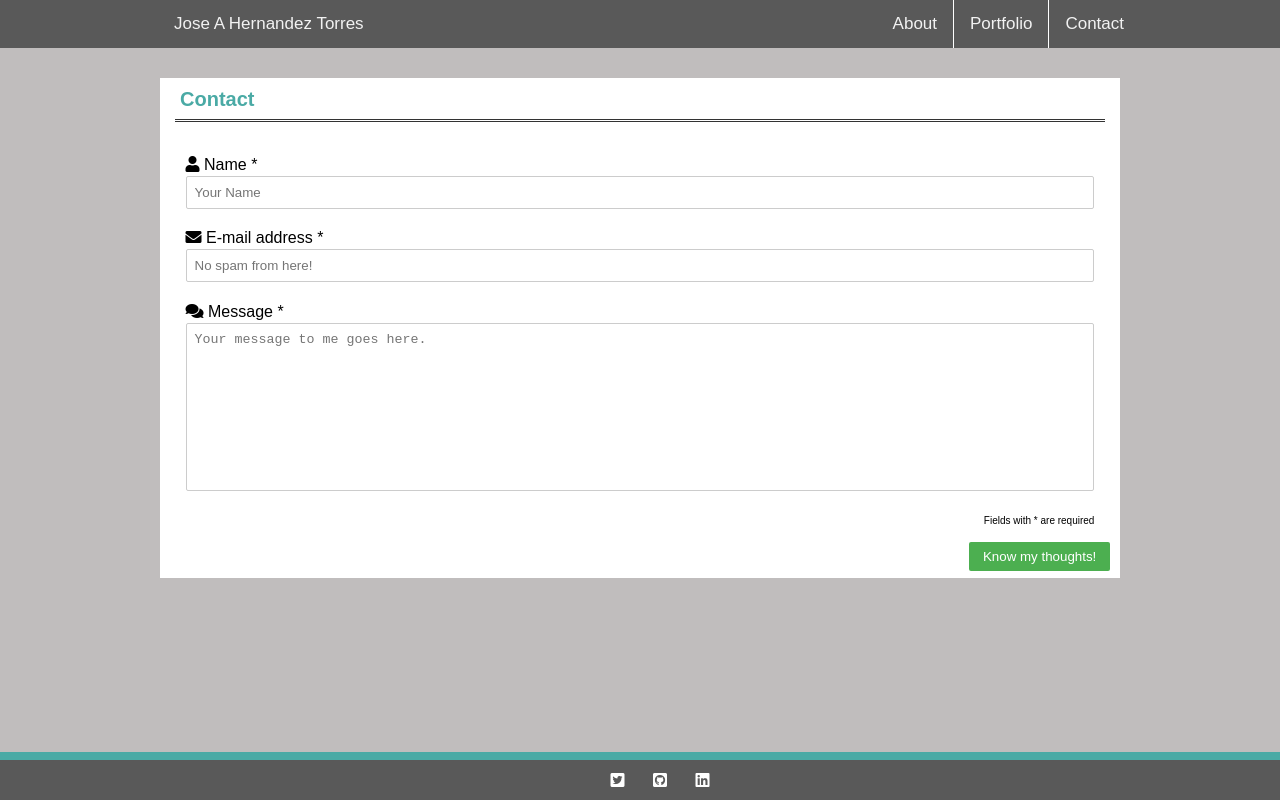
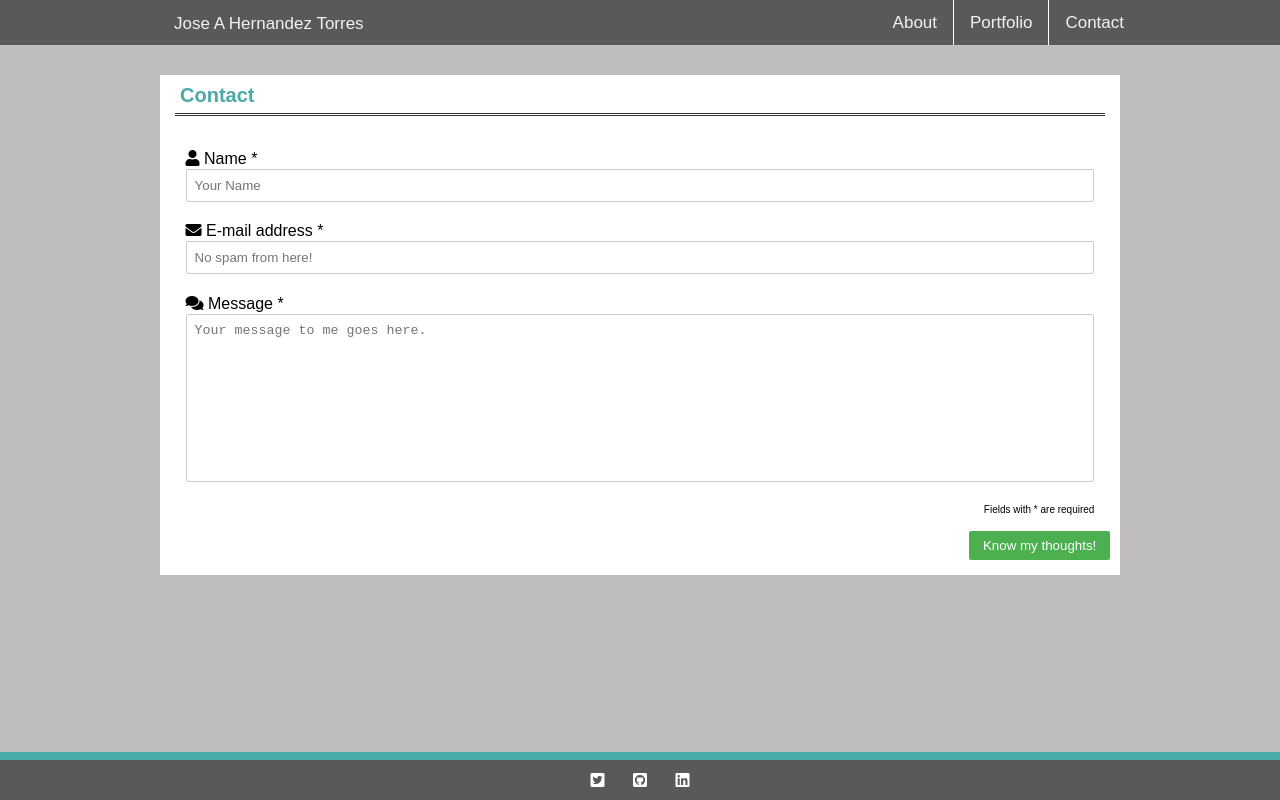
Before and after one commit to jhernandeztorres/Basic-Portfolio, a plain HTML site: page contact.html in a window 1280 px wide. Drawn offline with Linux system fonts and the light colour scheme.

Commit message:
reset.css added

```diff
--- /dev/null
+++ b/assets/css/reset.css
@@ -0,0 +1,48 @@
+/* http://meyerweb.com/eric/tools/css/reset/
+   v2.0 | 20110126
+   License: none (public domain)
+*/
+
+html, body, div, span, applet, object, iframe,
+h1, h2, h3, h4, h5, h6, p, blockquote, pre,
+a, abbr, acronym, address, big, cite, code,
+del, dfn, em, img, ins, kbd, q, s, samp,
+small, strike, strong, sub, sup, tt, var,
+b, u, i, center,
+dl, dt, dd, ol, ul, li,
+fieldset, form, label, legend,
+table, caption, tbody, tfoot, thead, tr, th, td,
+article, aside, canvas, details, embed,
+figure, figcaption, footer, header, hgroup,
+menu, nav, output, ruby, section, summary,
+time, mark, audio, video {
+	margin: 0;
+	padding: 0;
+	border: 0;
+	font-size: 100%;
+	font: inherit;
+	vertical-align: baseline;
+}
+/* HTML5 display-role reset for older browsers */
+article, aside, details, figcaption, figure,
+footer, header, hgroup, menu, nav, section {
+	display: block;
+}
+body {
+	line-height: 1;
+}
+ol, ul {
+	list-style: none;
+}
+blockquote, q {
+	quotes: none;
+}
+blockquote:before, blockquote:after,
+q:before, q:after {
+	content: '';
+	content: none;
+}
+table {
+	border-collapse: collapse;
+	border-spacing: 0;
+}
--- a/contact.html
+++ b/contact.html
@@ -5,6 +5,7 @@
     <meta charset="UTF-8">
     <meta name="viewport" content="width=device-width, initial-scale=1.0">
     <meta http-equiv="X-UA-Compatible" content="ie=edge">
+    <link rel="stylesheet" href="assets/css/reset.css">
     <link rel="stylesheet" type="text/css" href="assets/css/style.css">
     <!--Font Awesome CDN-->
     <link rel="stylesheet" href="https://use.fontawesome.com/releases/v5.4.1/css/all.css" integrity="sha384-5sAR7xN1Nv6T6+dT2mhtzEpVJvfS3NScPQTrOxhwjIuvcA67KV2R5Jz6kr4abQsz"
```
Also changed, not shown: index.html (+1 -0 lines), portfolio.html (+1 -0 lines).
